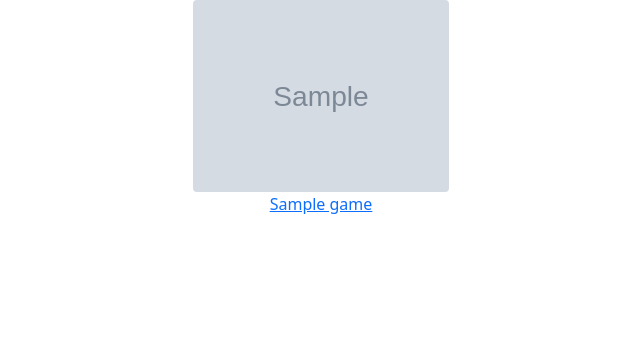
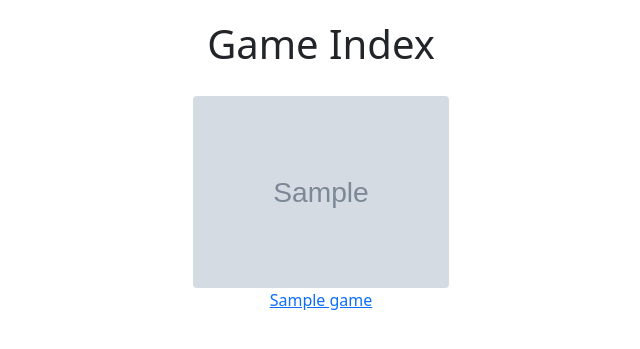
Before and after one commit to SuperZooper3/ShmeedronTracker, a Django app: page /leaderboard/games/ in a window 1280 px wide. Shown: the part 56-405 px from the top of the page, without its empty margins (319-959 px from the left). Run offline with Django 4.2, Linux system fonts and the light colour scheme; tables that the repository leaves empty hold one stand-in row (values such as "Sample post"); grey boxes marked "Sample" are stand-in pictures.

Commit message:
Minor visual changes

```diff
--- a/shmeedron/leaderboard/templates/game_page.html
+++ b/shmeedron/leaderboard/templates/game_page.html
@@ -3,6 +3,9 @@
 {% block content %}
 
     <h1 class="game-title">{{game.name}}</h1>
+
+    <img src="{{game.thumbnail_url}}" class="rounded mx-auto d-block">
+
     <ul class="nav justify-content-center">
         {% for category in categories %}
         <li class="nav-item">
@@ -11,6 +14,6 @@
         {% endfor %}
     </ul>
 
-    <img src="{{game.thumbnail_url}}" class="rounded mx-auto d-block">
+
 
 {% endblock %}
--- a/shmeedron/leaderboard/templates/games.html
+++ b/shmeedron/leaderboard/templates/games.html
@@ -1,6 +1,8 @@
 {% extends "base_generic.html" %}
 
 {% block content %}
+
+<h1 class="main-page-header">Game Index</h1>
 
 <div class="container">
     <div class="row">
--- a/shmeedron/leaderboard/templates/index.html
+++ b/shmeedron/leaderboard/templates/index.html
@@ -2,6 +2,6 @@
 
 {% block content %}
 
-<h1>This is a test!</h1>
+<h1 class="main-page-header">This is a test!</h1>
 
 {% endblock %}
--- a/shmeedron/static/css/styles.css
+++ b/shmeedron/static/css/styles.css
@@ -1,7 +1,14 @@
 .game-thumbnail {
     width: 256px;
+    max-height: 350px;
 }
 
 .game-title {
+    padding: 20px;
     text-align: center;
 }
+
+.main-page-header {
+    padding: 20px;
+    text-align: center;
+}
```
